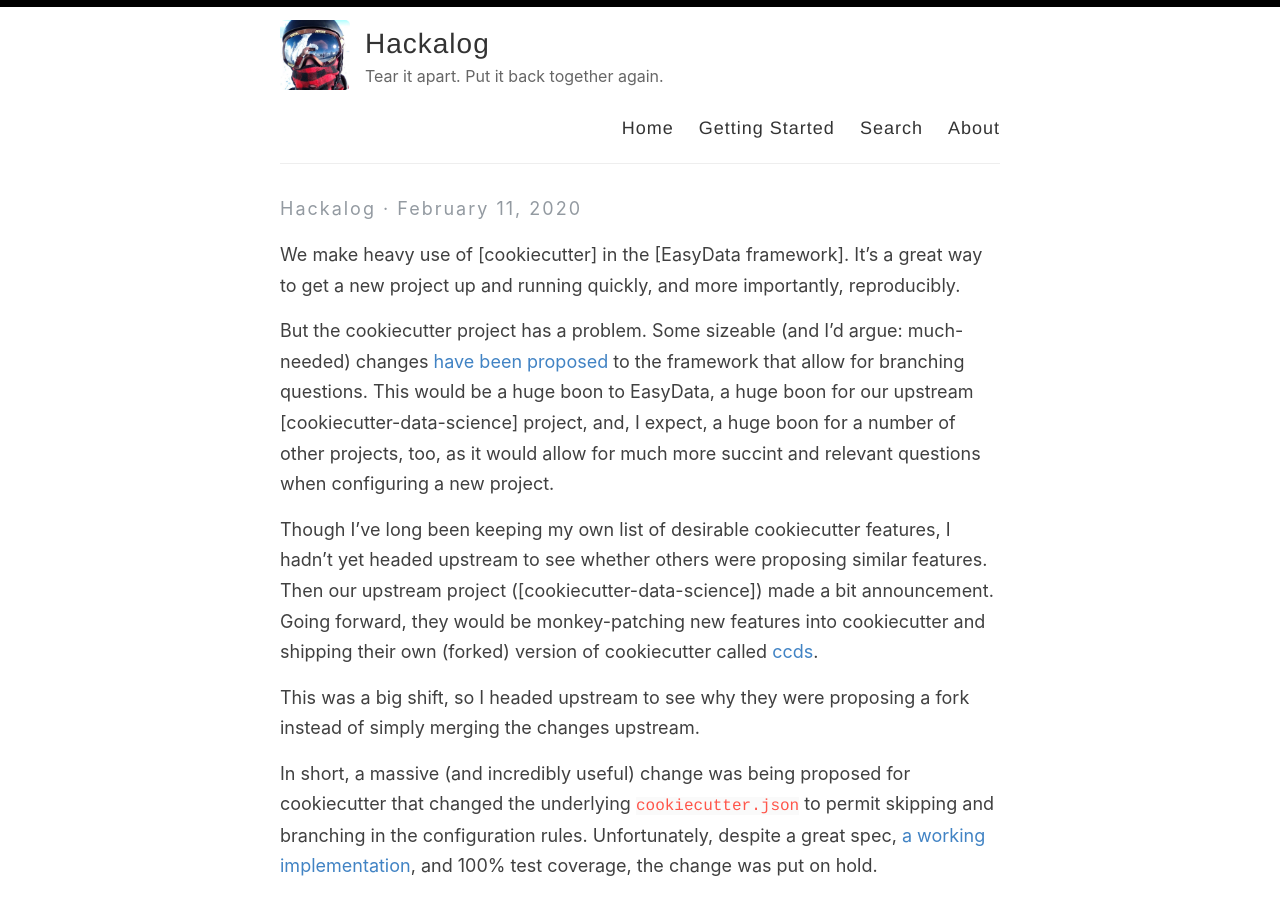
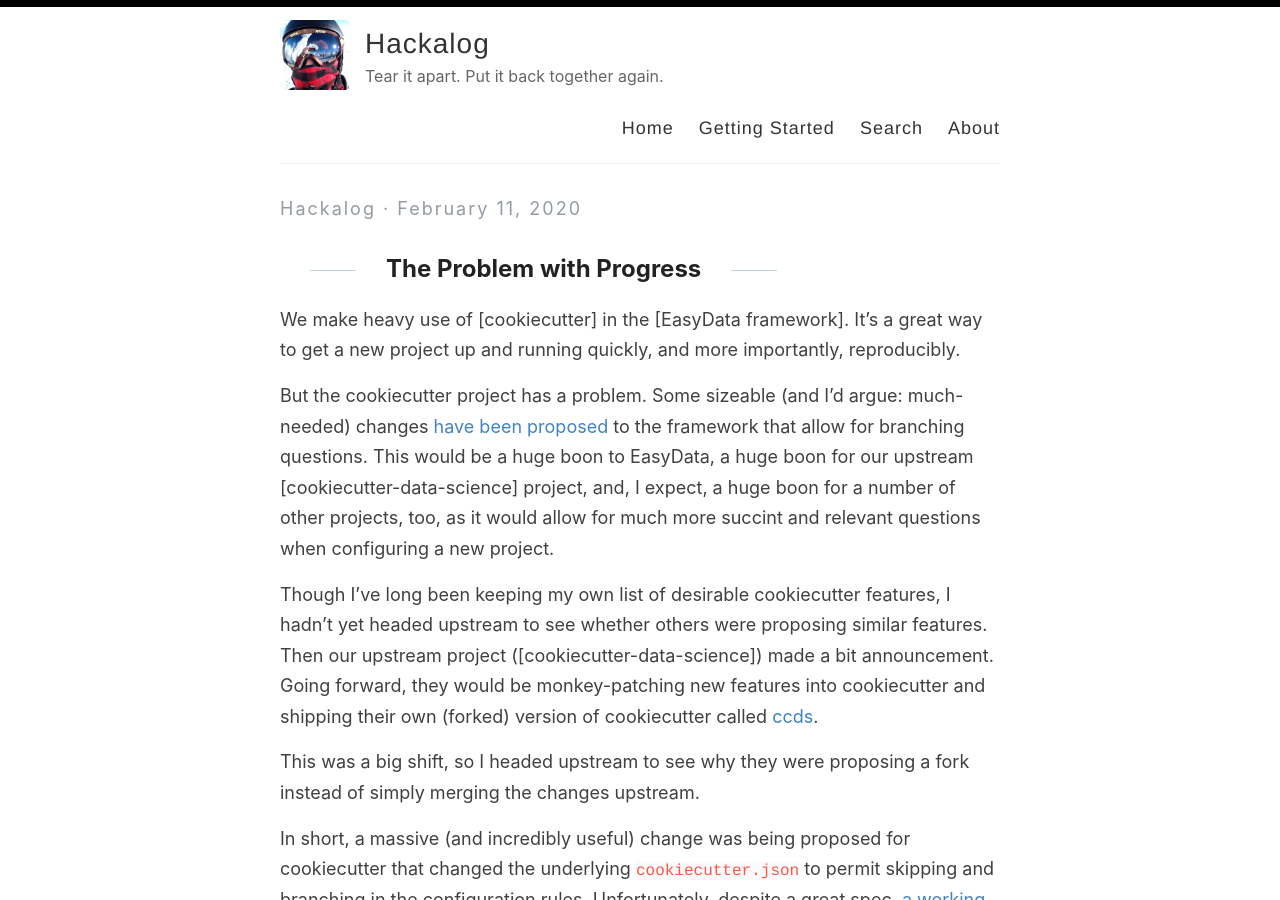
Before and after one commit to hackalog/hackalog.github.io, a Jekyll site: the page built from _posts/2020-02-11-cookiecutter.md, in a window 1280 px wide and 900 px high. Built offline with Jekyll 4.4.1, drawn with Linux system fonts in a browser that asks for light colours; our own code applies the rules of GitHub Pages for plain Markdown files.

Commit message:
subtitles

```diff
--- a/_posts/2020-02-11-cookiecutter.md
+++ b/_posts/2020-02-11-cookiecutter.md
@@ -1,10 +1,12 @@
 ---
 layout: post
-title: Cookiecutter, and the Problem with Progress
+title: Cookiecutter, and the Fork Not Taken
 date: 2020-02-11
 categories: [reproducibility, cookiecutter]
 excerpt: The cookiecutter project is facing a fork. Their problems boil down to a clash between models: gift culture, and capitalism
 ---
+
+## The Problem with Progress
 
 We make heavy use of [cookiecutter] in the [EasyData framework]. It's
 a great way to get a new project up and running quickly, and
```
